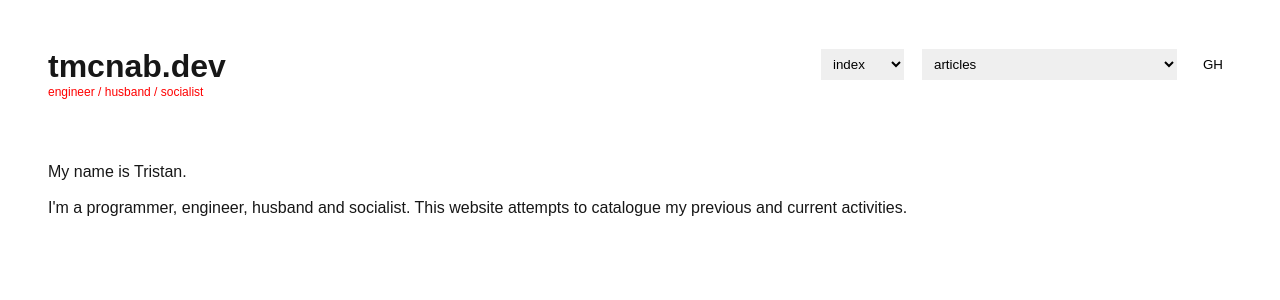
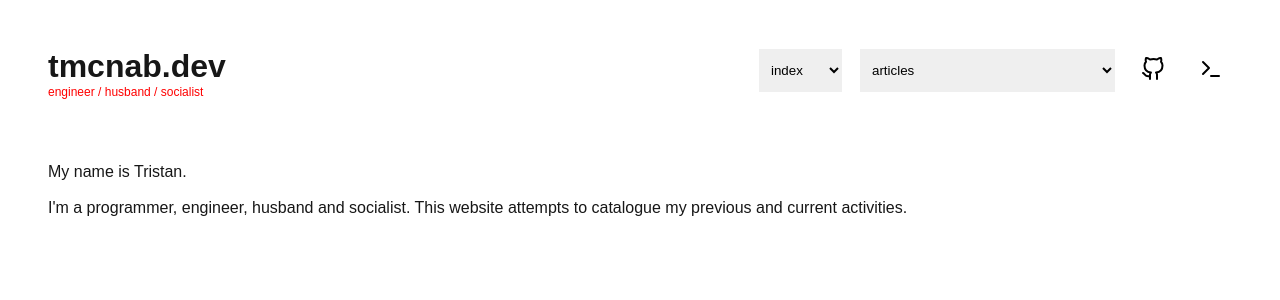
Before and after one commit to tmcnab/tmcnab.dev, a Next.js app: page / in a window 1280 px wide. Shown: the top 300 px of the page. Built offline with nearby package versions, Linux system fonts and the light colour scheme.

Commit message:
add feather icons

```diff
--- a/package.json
+++ b/package.json
@@ -15,7 +15,8 @@
     "@types/mdx": "^2.0.13",
     "next": "14.2.13",
     "react": "^18",
-    "react-dom": "^18"
+    "react-dom": "^18",
+    "react-feather": "^2.0.10"
   },
   "devDependencies": {
     "@types/node": "^20",
--- a/src/app/layout.tsx
+++ b/src/app/layout.tsx
@@ -1,18 +1,18 @@
 import './layout.css'
 import "./globals.css"
+import { GitHub, Terminal } from 'react-feather'
 import { ReactNode } from "react"
 import ArticleSelect from '@/components/ArticleSelect'
+import Button from '@/components/Button'
 import Flex from "@/components/Flex"
 import Link from 'next/link'
 import PageSelect from '@/components/PageSelect'
 import type { Metadata } from "next"
-import Button from '@/components/Button'
 
 export const metadata: Metadata = {
 	description: "Generated by create next app",
 	title: "Create Next App",
 }
-
 
 export interface Props {
 	children: ReactNode
@@ -32,7 +32,12 @@ export default function Layout({ children }: Props) {
 							<Flex>
 								<PageSelect />
 								<ArticleSelect />
-								<Button>GH</Button>
+								<Button>
+									<GitHub />
+								</Button>
+								<Button>
+									<Terminal />
+								</Button>
 							</Flex>
 						</Flex>
 					</Flex>
```
Also changed, not shown: 1 other file (tests, documents, lock files or other folders).
